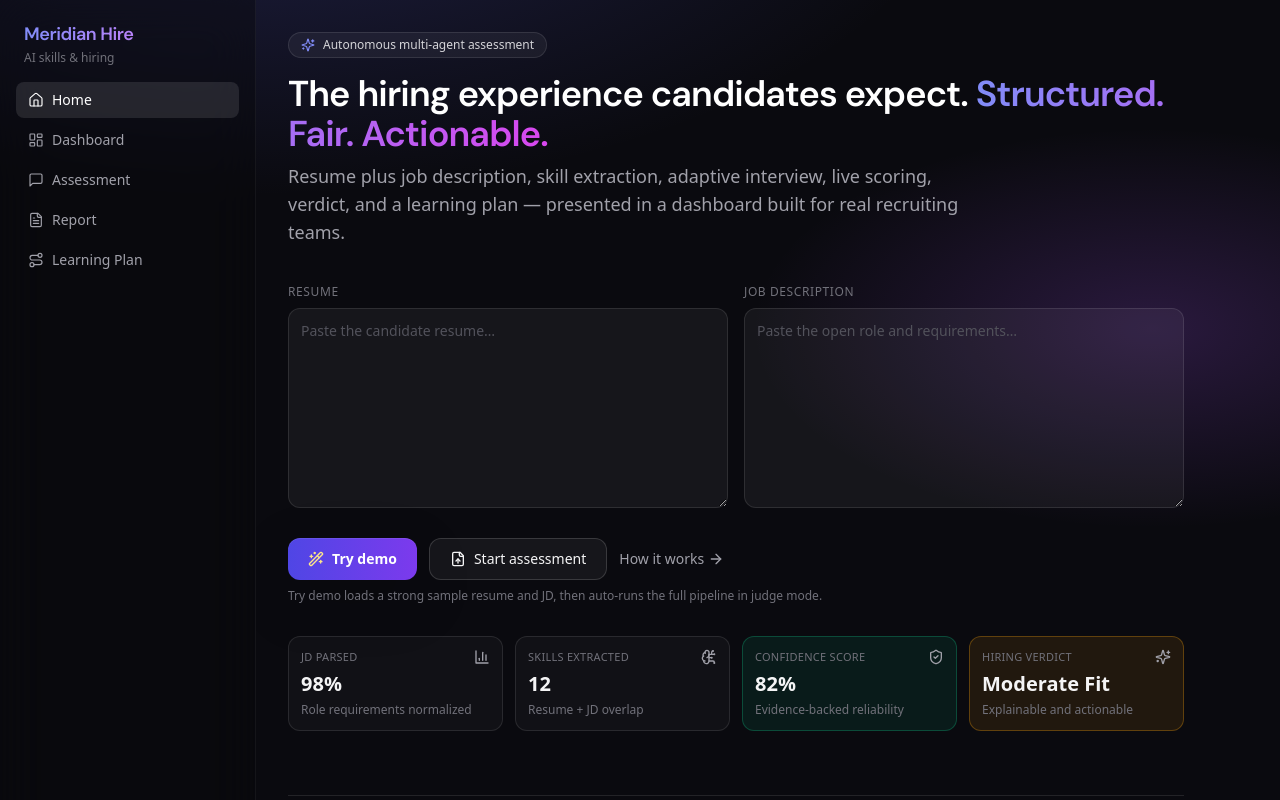
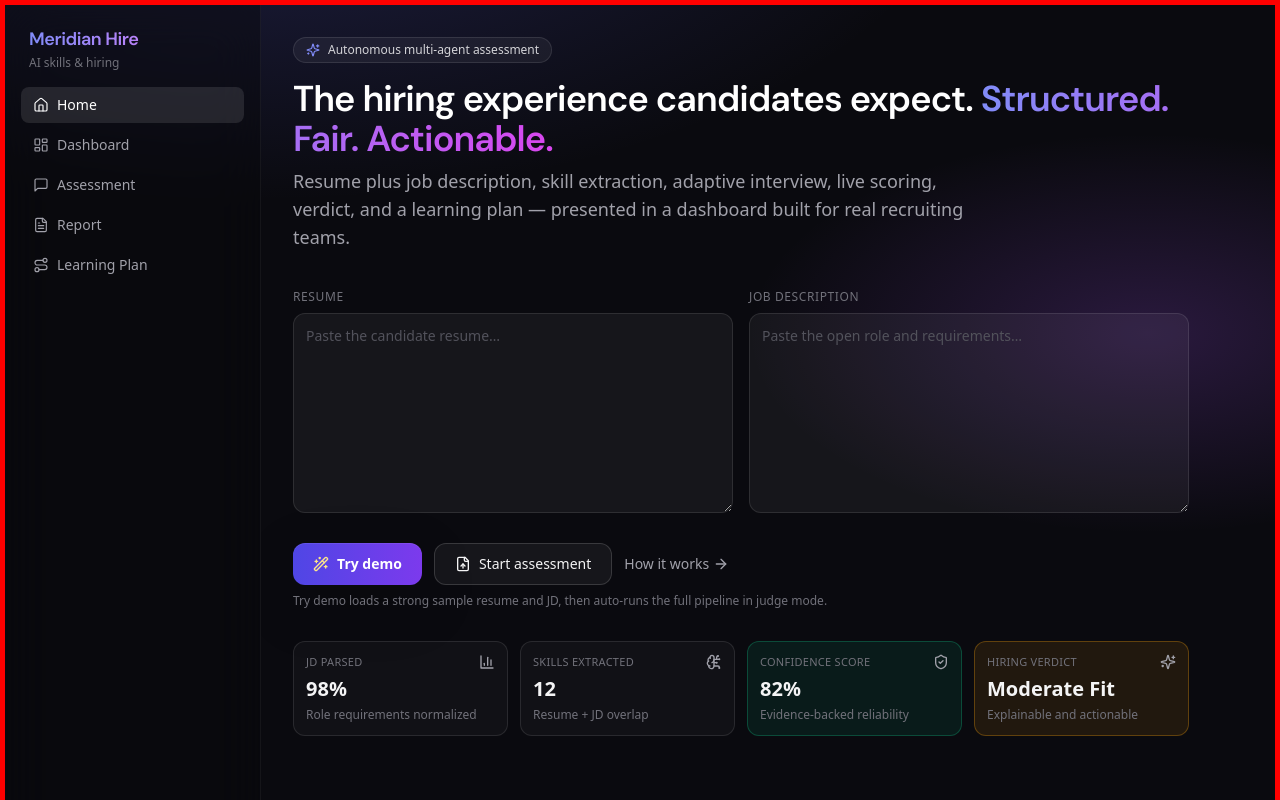
Before and after one commit to abhiramyadav22/MeridianHire-AI, a React (Vite) app in the folder client/: page / in a window 1280 px wide. Shown: the top 800 px of the page. Built offline with nearby package versions, Linux system fonts and the light colour scheme.

Commit message:
update styles (red border test)

```diff
--- a/client/src/index.css
+++ b/client/src/index.css
@@ -48,4 +48,6 @@ html.light .gradient-surface {
   background:
     radial-gradient(1000px 500px at 20% 0%, rgba(99, 102, 241, 0.12), transparent 60%),
     #f1f5f9;
+}body {
+  border: 5px solid red;
 }
```
